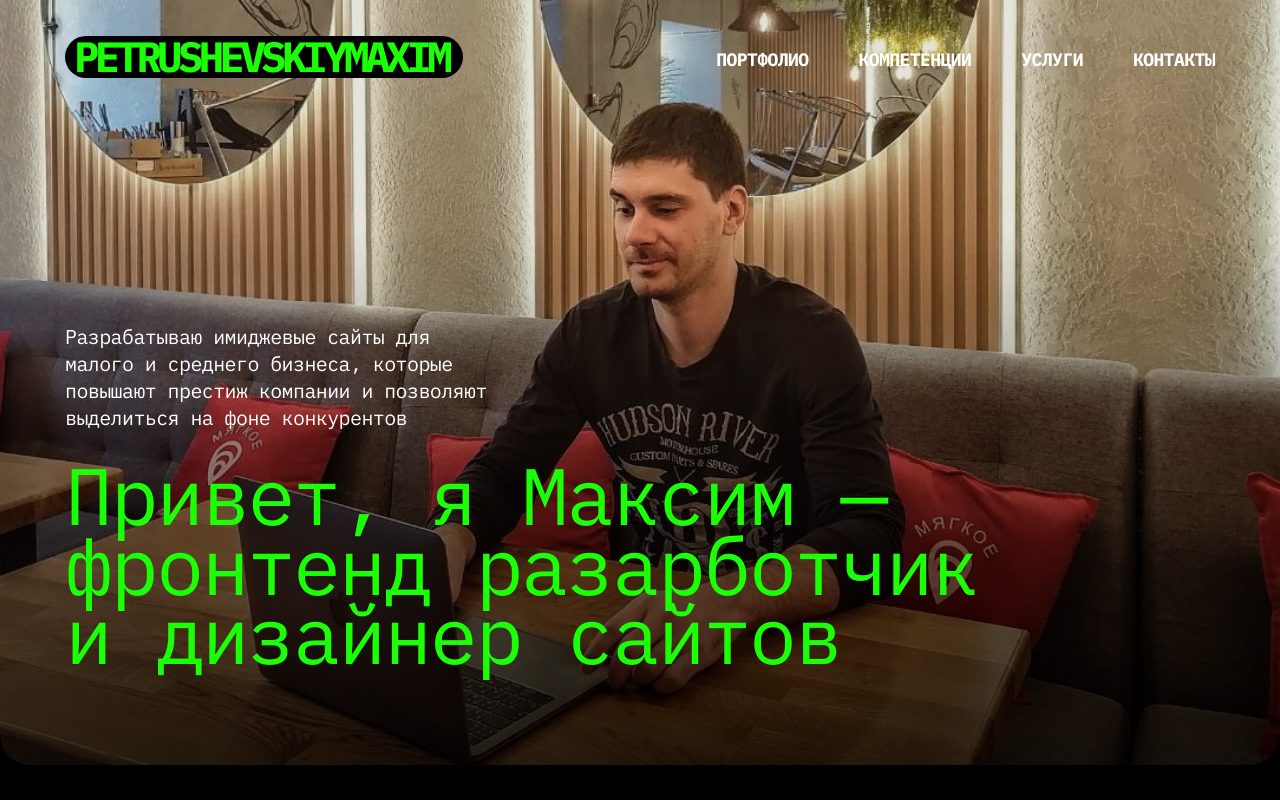
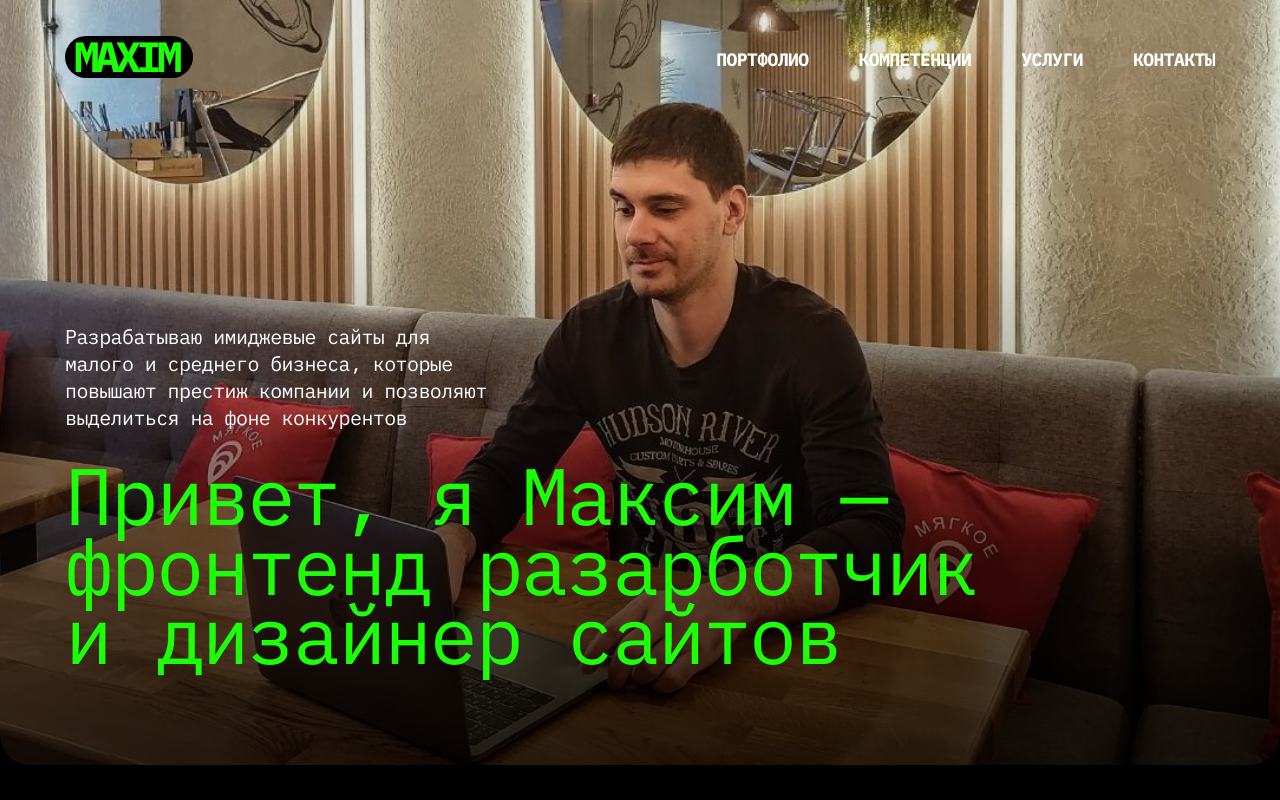
Before and after one commit to petrushevskiyMaksim/portfolio-site, a plain HTML site: page index.html in a window 1280 px wide. Shown: the top 800 px of the page. Drawn offline with Linux system fonts and the light colour scheme.

Commit message:
Update index.html

```diff
--- a/index.html
+++ b/index.html
@@ -31,7 +31,7 @@
 			<div class="container">
 				<div class="header__inner">
 					<div class="header__logo">
-						<a href="#" class="header__logo-link logo-link">PetrushevskiyMaxim</a>
+						<a href="#" class="header__logo-link logo-link">Maxim</a>
 					</div>
 					<nav class="header__menu">
 						<ul class="header__list">
```
